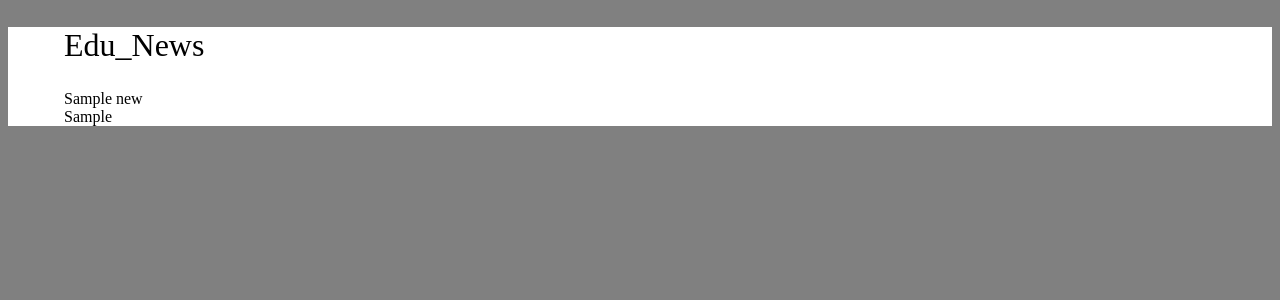
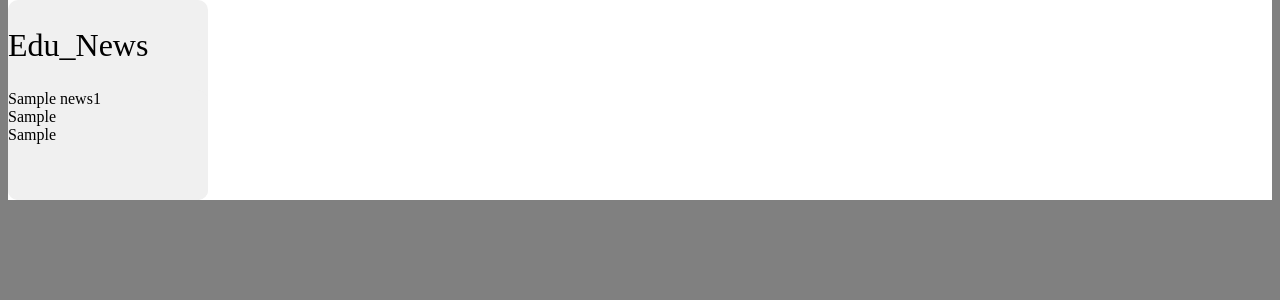
Before and after one commit to DEISI-ULHT-TFC-2023-24/DEISI90-ALQI-DR-tutor-inteligente-para-estudar-interacoes-mediadas-por-algoritmos, a Django app: page / in a window 1280 px wide. Shown: the part 68-368 px from the top of the page. Run offline with Django 5.2, Linux system fonts and the light colour scheme; tables that the repository leaves empty hold one stand-in row (values such as "Sample post").

Commit message:
Fix database to news 1 to work on templates

```diff
--- a/app/admin.py
+++ b/app/admin.py
@@ -1,6 +1,6 @@
 from django.contrib import admin
 
 # Register your models here.
-from .models import News
+from .models import News1
 
-admin.site.register(News)
+admin.site.register(News1)
--- a/app/models.py
+++ b/app/models.py
@@ -2,8 +2,10 @@ from django.db import models
 
 
 # Create your models here.
-class News(models.Model):
-    name = models.CharField(max_length=100)
+class News1(models.Model):
+    name = models.TextField()
     des = models.TextField()
+    data = models.TextField()
+    category = models.TextField()
     def __str__(self):
         return self.name
--- a/app/static/css/styles.css
+++ b/app/static/css/styles.css
@@ -1787,12 +1787,60 @@ fieldset[disabled] .button {
     margin-right: 0.25rem;
 }
 
+.container2 {
+  flex-grow: 1;
+  margin: 0 auto;
+  position: relative;
+  width: auto;
+  display: flex; /* Add this to allow proper dimension inheritance */
+  justify-content: center; /* Add this to center the container */
+}
+
 .container {
-    flex-grow: 1;
-    margin: 0 auto;
-    position: relative;
-    width: auto;
-
+  width: 200px; /* You can adjust this width as needed */
+  height: 200px; /* You can adjust this height as needed */
+  background-color: #f0f0f0;
+  border-radius: 10px;
+  overflow: hidden;
+  position: relative;
+}
+
+.container:hover .overlay {
+  animation: overlay-slide 0.5s ease forwards;
+}
+
+.container:hover img {
+  filter: grayscale(100%);
+  transition: filter 0.5s ease;
+}
+
+@keyframes overlay-slide {
+  0% {
+    transform: translateY(100%);
+    opacity: 0;
+  }
+  100% {
+    transform: translateY(0);
+    opacity: 0.7;
+  }
+}
+
+.container img {
+  width: 100%;
+  height: 100%;
+  object-fit: cover;
+  transition: filter 0.5s ease;
+}
+
+.overlay {
+  position: absolute;
+  top: 0;
+  left: 0;
+  width: 100%;
+  height: 100%;
+  background: linear-gradient(rgba(255, 255, 255, 0), rgba(0, 0, 0, 0.7));
+  opacity: 0;
+  transition: opacity 0.5s ease;
 }
 
 .container.is-fluid {
--- a/app/templates/index.html
+++ b/app/templates/index.html
@@ -17,7 +17,8 @@
                 <div class="com-lg-5 col-md-5 col-12">
                     {{ x.name }}
                 </div>
-                {{ x.des }}
+                {{ x.data}} <br>
+                {{ x.category }}
             </div>
         {% endfor %}
     </div>
--- a/app/views.py
+++ b/app/views.py
@@ -1,10 +1,10 @@
 from django.shortcuts import render
-from .models import News
+from .models import News1
 
 
 # Create your views here.
 def index(request):
-    obj = News.objects.all()
+    obj = News1.objects.all()
     context = {
         "obj": obj
     }
```
Also changed, not shown: app/migrations/0001_initial.py (deleted).
